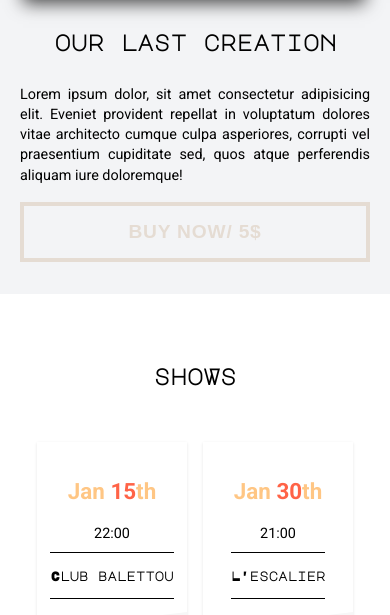
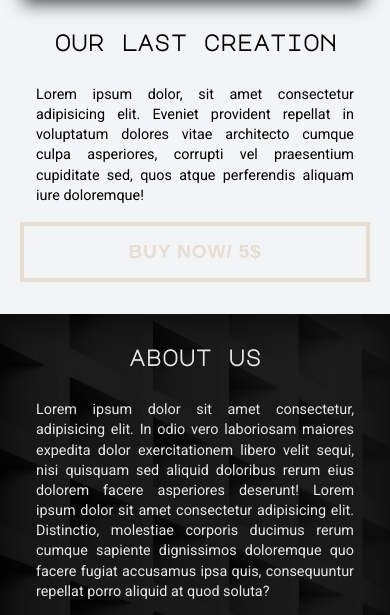
Before and after one commit to qjerap/aien, a website built with Parcel: page src/index.html in a window 390 px wide. Shown: the part 1229-1844 px from the top of the page. Built offline with nearby package versions, Linux system fonts and the light colour scheme.

Commit message:
completed About section responsive layout

```diff
--- a/src/index.html
+++ b/src/index.html
@@ -55,7 +55,7 @@
 
     </section>
 
-    <!-- <section id="about" class="section">
+    <section id="about" class="section">
         <div class="section-about">
 
             <div  class="about__hero ">
@@ -72,12 +72,12 @@
                     beatae ad in quasi ab sint accusantium incidunt vitae a quae, odit sapiente maiores nesciunt
                     delectus! Neque nesciunt tempore totam, voluptas quasi error ducimus laboriosam nulla id
                     exercitationem omnis ratione vitae expedita architecto! Rerum, nihil natus!</p>
-                    <p>Lorem ipsum dolor sit amet consectetur adipisicing elit. Eos fugiat corrupti omnis adipisci ad aperiam!</p>
+
             </div>
 
         </div>
 
-    </section> -->
+    </section>
 
     <!-- <section id="videos" class="section">
         <div class="section-videos"> </div>
--- a/src/styles/_section.scss
+++ b/src/styles/_section.scss
@@ -14,8 +14,11 @@
         font-weight: 400;
         font-size: 0.9rem;
         text-align: justify;
+        padding: 0 1rem;
 
-        @media all and (min-width: 875px) {font-size: 1rem;}
+        @media all and (min-width: 875px) {font-size: 1rem;
+            padding: 0;
+        }
     }
 
 }
--- a/src/styles/sections/_about.scss
+++ b/src/styles/sections/_about.scss
@@ -2,47 +2,71 @@
     background: url(images/conc2.jpg);
     background-size: cover;
     background-attachment: fixed;
-    box-shadow: inset 0px 0px 44px 2px rgba(0,0,0,0.75);
+    box-shadow: inset 0px 0px 44px 2px rgba(0, 0, 0, 0.75);
 
 
 }
 
 .section-about {
 
-    position: relative;
     display: grid;
-    grid-template-columns: 500px 1fr;
+    grid-template: 1fr / 1fr;
     max-width: 1300px;
     margin: auto;
-    height: 500px;
-    // border: 3px solid rgba($color: rgb(255, 198, 132), $alpha: 1);
+    height: min-content;
 
+
+    @media all and (min-width: 875px) {
+        position: relative;
+        grid-template: none / 500px 1fr;
+        height: 400px;
+
+
+
+    }
 
 
 }
 
 .about__hero {
+    display: none;
     position: absolute;
-    top: -25%;
-    // left: 70%;
+    top: -45%;
     background: url(images/hero7.png);
     background-position: center;
     background-size: 100%;
     background-repeat: no-repeat;
     height: 800px;
     width: 500px;
+
+    @media all and (min-width: 875px) {
+
+        display: block;
+
+
+    }
 }
 
 .about__content {
-    grid-column: 2 / 3;
+    justify-self: center;
     align-self: center;
-    width: 550px;
+    width: 350px;
     color: darken($color: #fff, $amount: 10);
+    padding: 2rem 0;
 
+    @media all and (min-width: 875px) {
+        justify-self: left;
+        grid-column: 2 / 3;
+        width: 550px;
+
+    }
 
 
     h1 {
+        // text-align: left;
         margin-bottom: 2rem;
+
+        @media all and (min-width: 875px) { text-align: left}
     }
 
 }
--- a/src/styles/sections/_music.scss
+++ b/src/styles/sections/_music.scss
@@ -11,7 +11,7 @@
 
     @media all and (min-width: 875px) {
         grid-template-columns: 1fr 1fr;
-        padding: 4rem 0;
+        padding: 7rem 0;
 
     }
 
@@ -40,7 +40,8 @@
         max-width: 350px;
 
         p, h1 {
-            padding: 1rem 0;
+            padding-top: 1rem;
+            padding-bottom: 1rem;
         }
 
         @media all and (min-width: 875px) {justify-self: start}
--- a/src/styles/sections/_shows.scss
+++ b/src/styles/sections/_shows.scss
@@ -1,6 +1,6 @@
 .section-shows {
     margin: auto;
-    padding: 2rem 0;
+    padding: 2rem 0 5rem 0;
     max-width: 1300px;
     height: min-content;
     display: grid;
```
Also changed, not shown: dist/index.html, dist/index.js, 3 other files.
